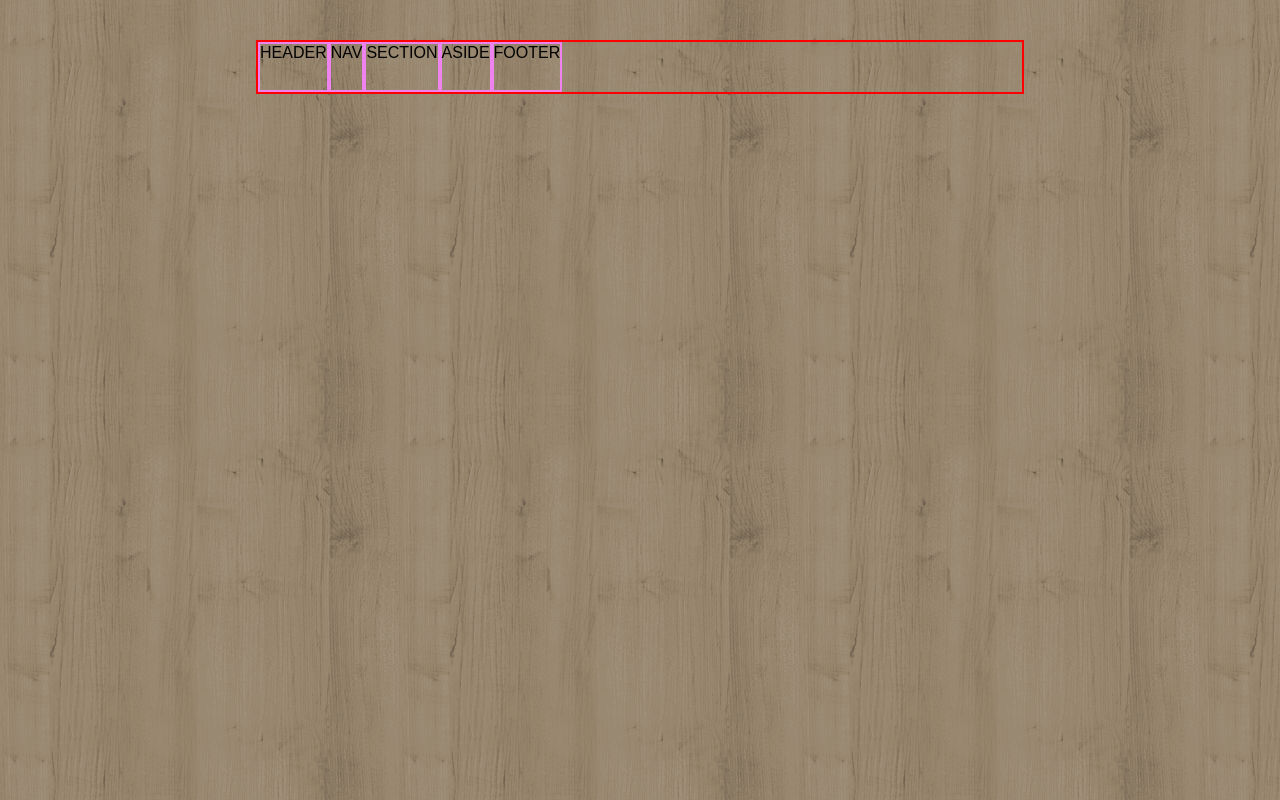
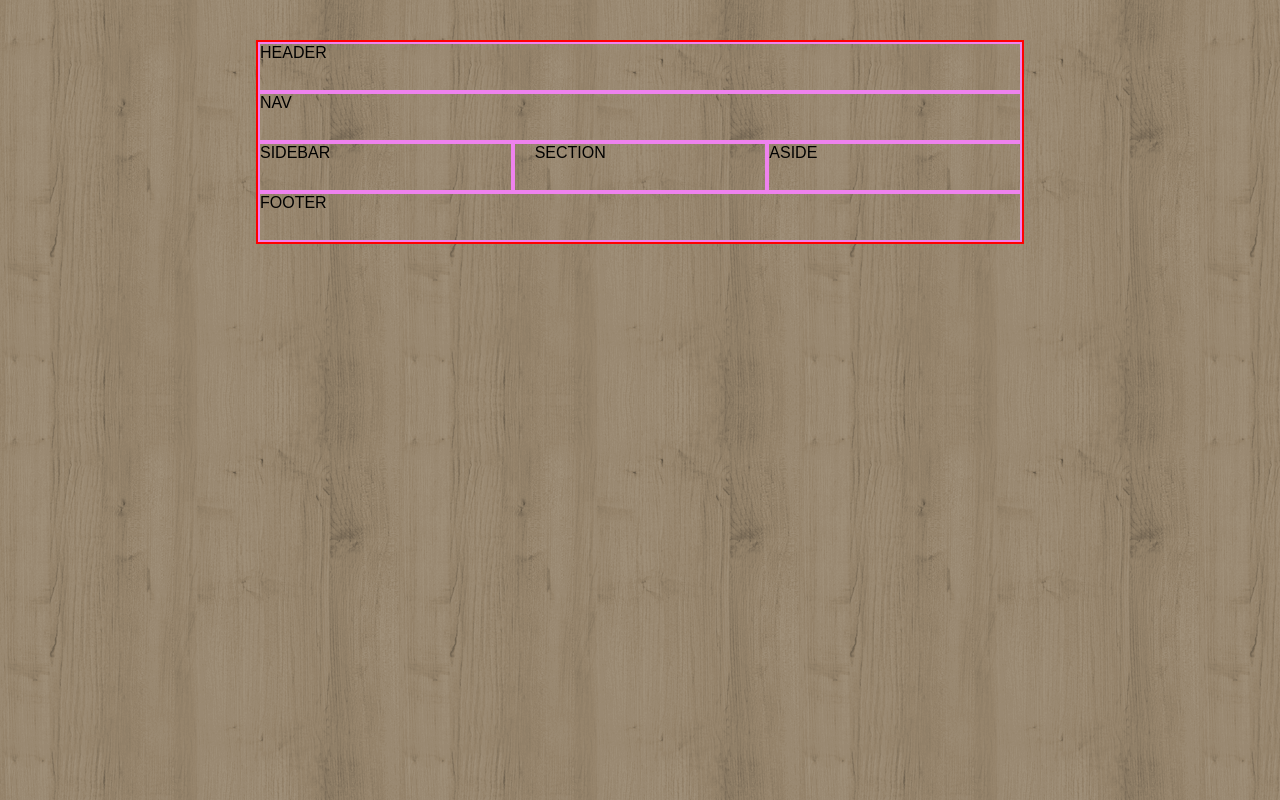
Before and after one commit to ElleDlag/htmlcss-struttura-wp, a plain HTML site: page index.html in a window 1280 px wide. Drawn offline with Linux system fonts and the light colour scheme.

Commit message:
positioning of base element

```diff
--- a/assets/css/main.css
+++ b/assets/css/main.css
@@ -43,3 +43,11 @@ header,nav,section,aside,footer{
   height:50px;/*placeholder only*/
   float:left;
 }
+header,nav,footer{
+  width:100%
+}
+section,aside{
+  width:33.333%
+}
+section{
+  padding:0 20px}
--- a/index.html
+++ b/index.html
@@ -11,10 +11,12 @@
       <header>HEADER</header>
       <!-- navbarmenu -->
       <nav>NAV</nav>
+      <!-- sidebar -->
+      <aside class="sidebar">SIDEBAR</aside>
       <!-- content -->
       <section>SECTION</section>
       <!-- advertising or data -->
-      <aside>ASIDE</aside>
+      <aside class="ads">ASIDE</aside>
       <!-- footer and copywright -->
       <footer>FOOTER</footer>
     </main>
```
